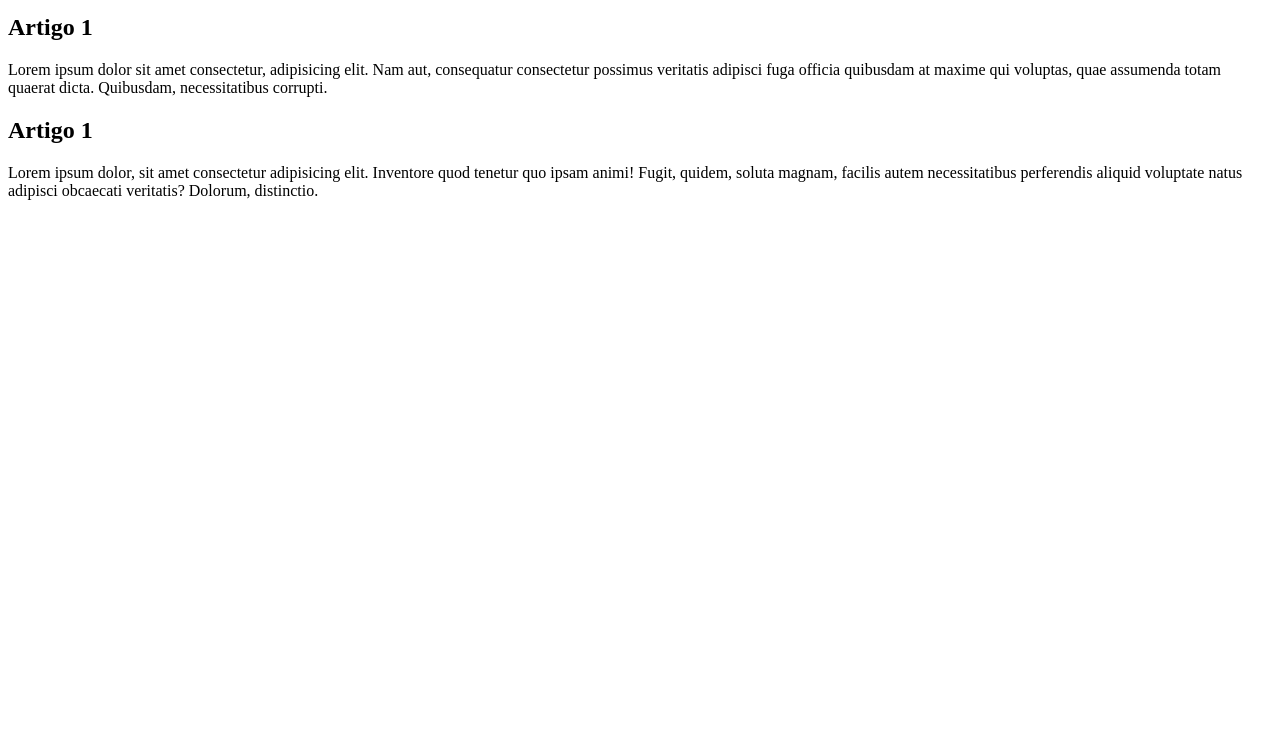
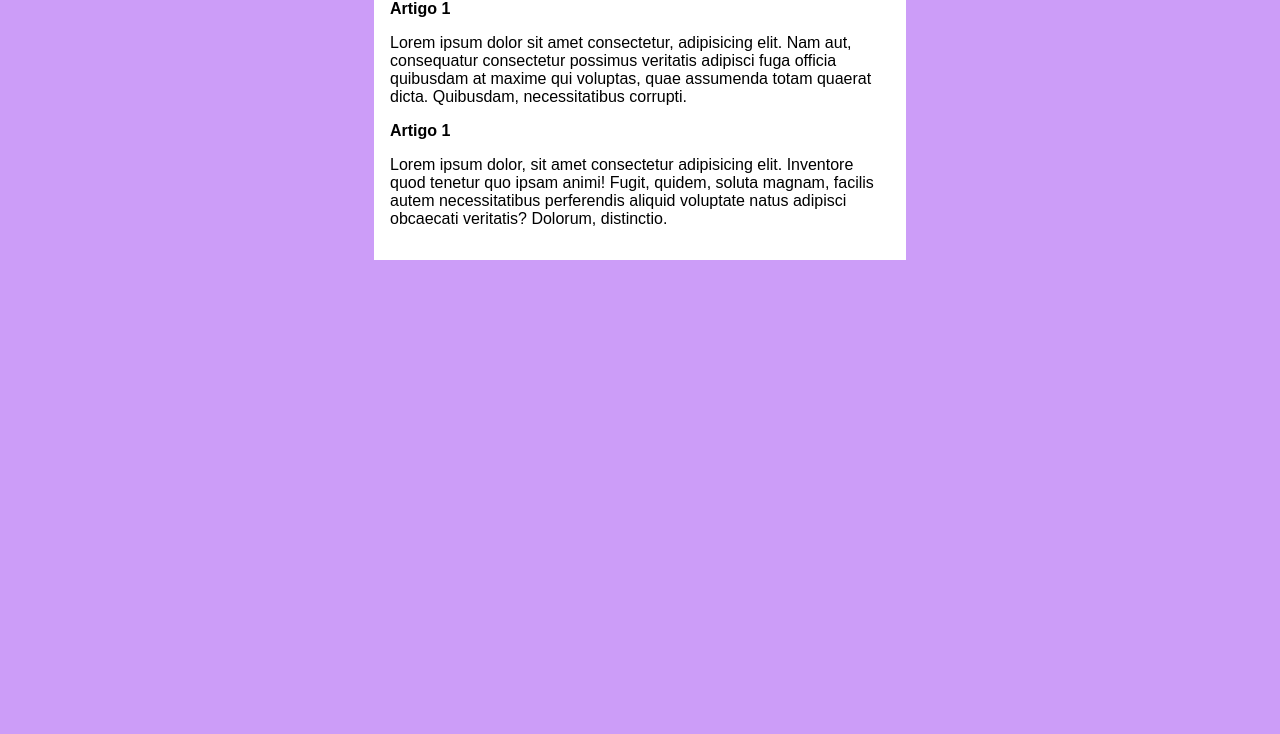
Before and after one commit to Eltonbd-web/projeto-site, a plain HTML site: page index.html in a window 1280 px wide. Shown: the part 66-800 px from the top of the page. Drawn offline with Linux system fonts and the light colour scheme.

Commit message:
iniciei o dsigne

```diff
--- /dev/null
+++ b/estilos/style.css
@@ -0,0 +1,16 @@
+* {
+    font-family: Arial, Helvetica, sans-serif;
+    font-size: 16px;
+}
+
+body {
+    background-color: rgb(204, 157, 248);
+}
+
+main {
+    background-color: white;
+    width: 500px;
+    margin: auto;
+    padding: 16px;
+    box-shadow: 3px 3px 5px rgba(0, 0, 0, 0,473);
+}
--- a/index.html
+++ b/index.html
@@ -3,6 +3,7 @@
 <head>
     <meta charset="UTF-8">
     <meta name="viewport" content="width=device-width, initial-scale=1.0">
+    <link rel="stylesheet" href="estilos/style.css">
     <title>Site GIt</title>
 </head>
 <body>
```
